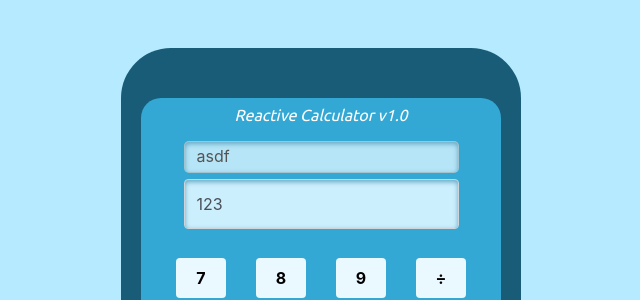
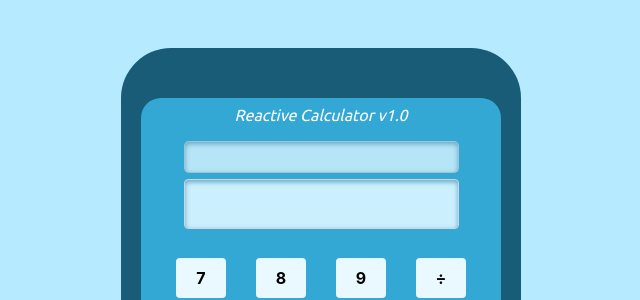
Before and after one commit to Joeseff6/Reactive-Calculator, a React (Create React App) app: page / in a window 1280 px wide. Shown: the top 300 px of the page, without its empty margins (319-959 px from the left). Built offline with nearby package versions, Linux system fonts and the light colour scheme; the HTML template or start-up script is replaced by a standard one.

Commit message:
Changed default value of entry and result back to empty string

```diff
--- a/src/App.js
+++ b/src/App.js
@@ -6,8 +6,8 @@ import entryValidation from "./utils/helper/entry-validation";
 import "./App.css";
 
 function App() {
-  const [ entry, setEntry ] = useState("123");
-  const [ result, setResult ] = useState("asdf");
+  const [ entry, setEntry ] = useState("");
+  const [ result, setResult ] = useState("");
 
   const buttonArray = [
     "7", "8", "9", "÷",
```
